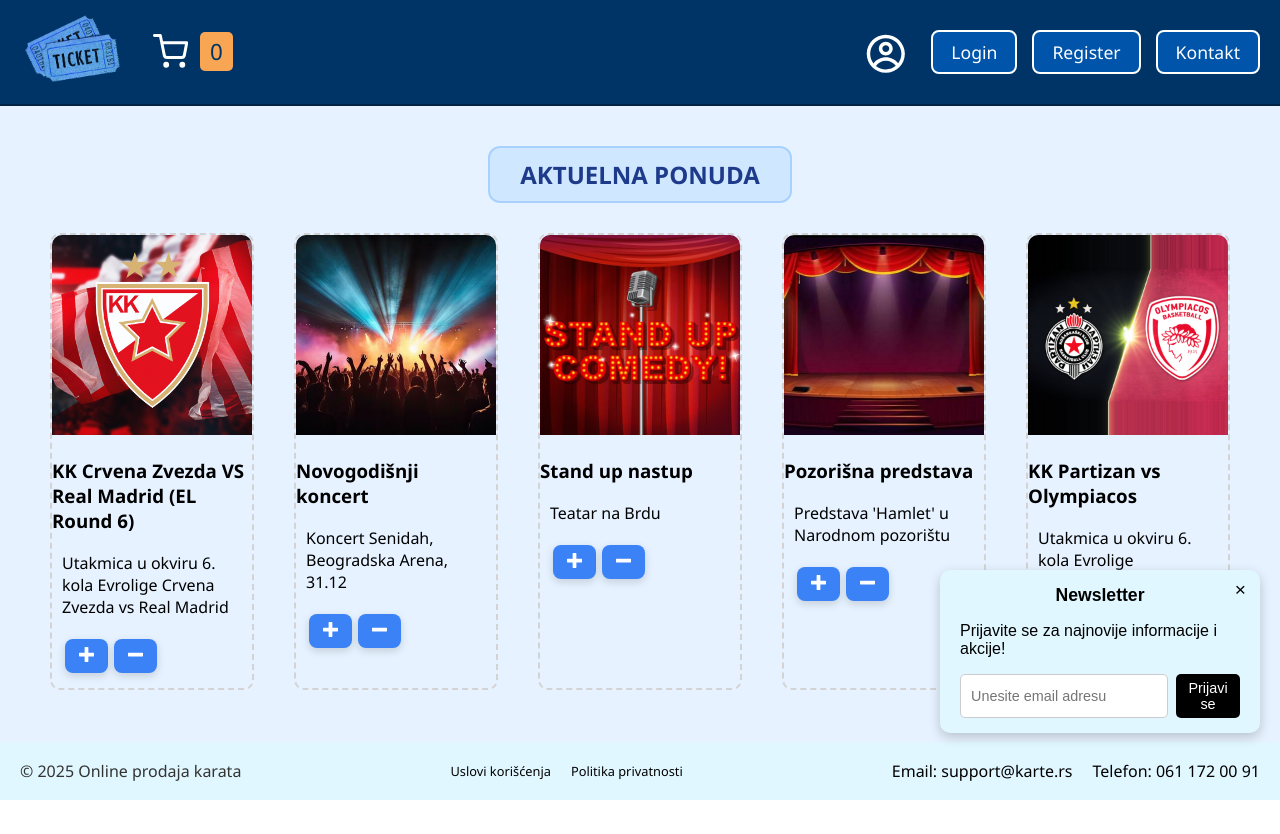
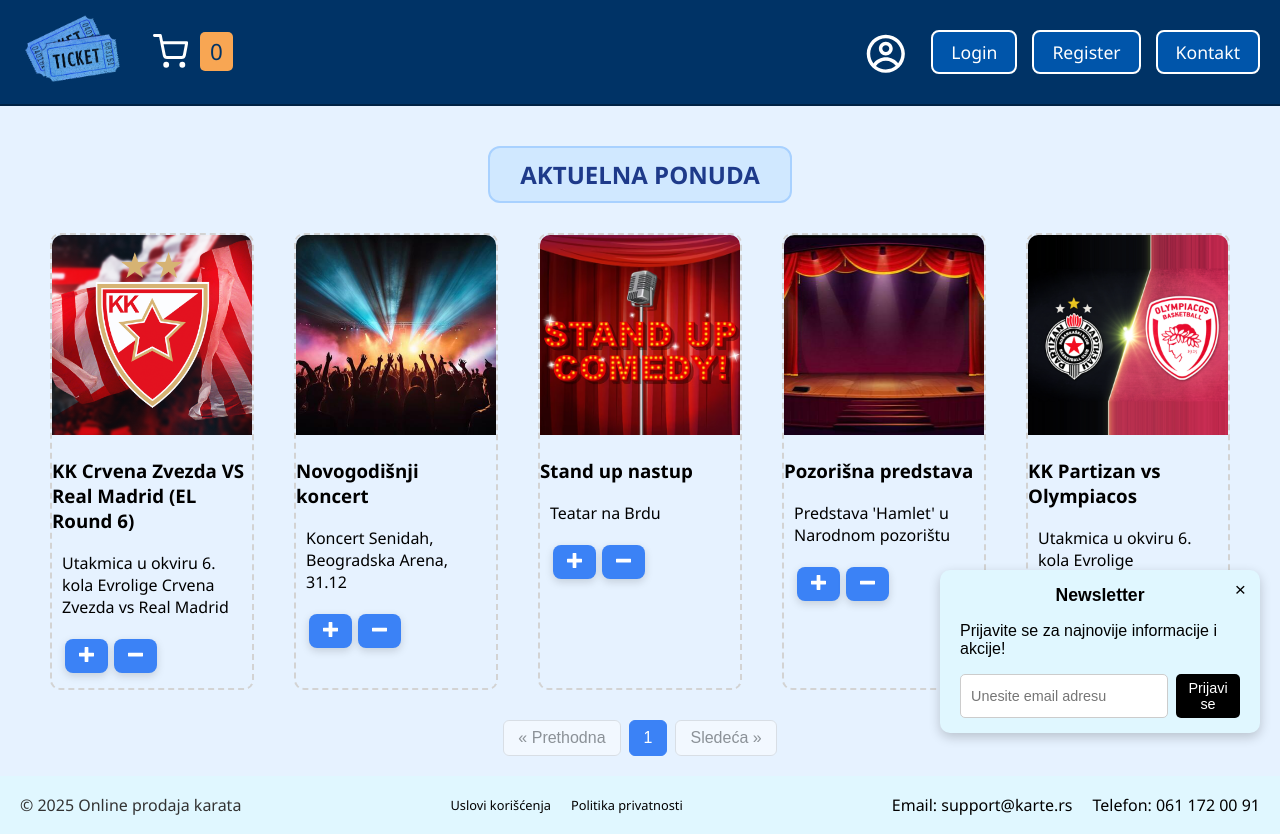
Before and after one commit to elab-development/klijentske-veb-tehnologije-2024-2022-0475-prodaja-karata, a React (Vite) app: page / in a window 1280 px wide. Before the commit the page ends 800 px from the top, so only its background shows below. Built offline with nearby package versions, Linux system fonts and the light colour scheme.

Commit message:
Ubacena paginacija ispod liste dogadjaja

```diff
--- a/src/App.css
+++ b/src/App.css
@@ -631,3 +631,39 @@
   transform: scale(0.95);
   background-color: #1e40af;
 }
+
+.pagination {
+  display: flex;
+  justify-content: center;
+  align-items: center;
+  gap: 8px;
+  margin-top: 20px;
+  flex-wrap: wrap;
+}
+
+.pagination button {
+  padding: 8px 14px;
+  font-size: 1rem;
+  border: 1px solid #ccc;
+  background-color: #ffffff;
+  color: #333;
+  border-radius: 6px;
+  cursor: pointer;
+  transition: all 0.2s ease-in-out;
+}
+
+.pagination button:hover {
+  background-color: #e0f0ff;
+  border-color: #3b82f6;
+}
+
+.pagination button.active {
+  background-color: #3b82f6;
+  color: white;
+  border-color: #3b82f6;
+}
+
+.pagination button:disabled {
+  opacity: 0.5;
+  cursor: not-allowed;
+}
--- a/src/components/Login.tsx
+++ b/src/components/Login.tsx
@@ -5,8 +5,8 @@
 const Login: React.FC = () => {
   const [email, setEmail] = useState("");
   const [password, setPassword] = useState("");
-  const { login } = useAuth(); // AuthContext
-  const navigate = useNavigate(); // za redirect
+  const { login } = useAuth();
+  const navigate = useNavigate();
 
   const handleSubmit = (e: React.FormEvent) => {
     e.preventDefault();
--- a/src/components/Products.tsx
+++ b/src/components/Products.tsx
@@ -1,4 +1,4 @@
-import React from "react";
+import React, { useState } from "react";
 import OneProduct from "./OneProduct";
 import { Product } from "../models/product";
 
@@ -9,9 +9,16 @@
 }
 
 const Products: React.FC<ProductsProps> = ({ products, onAdd, onRemove }) => {
+  const [currentPage, setCurrentPage] = useState(1);
+  const itemsPerPage = 5;
+
+  const totalPages = Math.ceil(products.length / itemsPerPage);
+  const indexOfLast = currentPage * itemsPerPage;
+  const indexOfFirst = indexOfLast - itemsPerPage;
+  const currentProducts = products.slice(indexOfFirst, indexOfLast);
+
   return (
     <div className="bg-light-blue-custom py-24 w-full flex flex-col gap-10">
-      {/* Naslov */}
       <div className="products-container-title">
         <h2 className="products-title font-sans uppercase text-4xl font-extrabold text-blue-800 tracking-wider">
           AKTUELNA PONUDA
@@ -20,7 +27,7 @@
 
       {/* Proizvodi */}
       <div className="all-products">
-        {products.map((product) => (
+        {currentProducts.map((product) => (
           <OneProduct
             key={product.id}
             product={product}
@@ -30,6 +37,34 @@
           />
         ))}
       </div>
+
+      <div className="pagination">
+        <button
+          onClick={() => setCurrentPage((prev) => Math.max(prev - 1, 1))}
+          disabled={currentPage === 1}
+        >
+          &laquo; Prethodna
+        </button>
+
+        {[...Array(totalPages)].map((_, index) => (
+          <button
+            key={index}
+            className={currentPage === index + 1 ? "active" : ""}
+            onClick={() => setCurrentPage(index + 1)}
+          >
+            {index + 1}
+          </button>
+        ))}
+
+        <button
+          onClick={() =>
+            setCurrentPage((prev) => Math.min(prev + 1, totalPages))
+          }
+          disabled={currentPage === totalPages}
+        >
+          Sledeća &raquo;
+        </button>
+      </div>
     </div>
   );
 };
```
